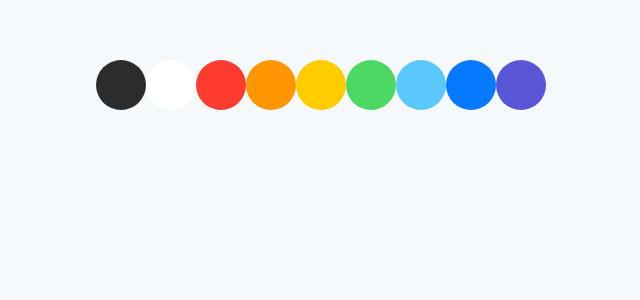
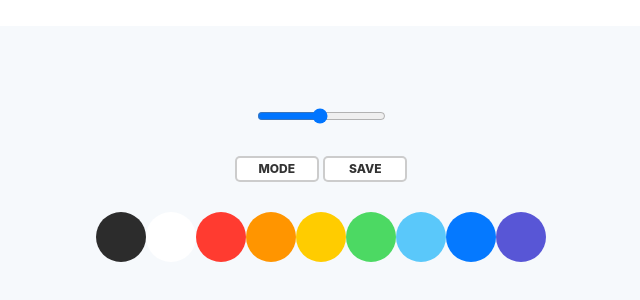
Before and after one commit to SeoHyeonMyeong/paint_web_js, a plain HTML site: page index.html in a window 1280 px wide. Shown: the part 724-1024 px from the top of the page, without its empty margins (319-959 px from the left). Before the commit the page ends 834 px from the top, so only its background shows below. Drawn offline with Linux system fonts and the light colour scheme.

Commit message:
Update: add UI of brush-size and buttons

```diff
--- a/index.html
+++ b/index.html
@@ -12,6 +12,21 @@
 <body>
     <canvas id="paint" class="canvas"></canvas>
     <div class="controls">
+        <div class="control_range">
+            <input
+             type="range"
+             id="range"
+             min="0.1"
+             max="5.0"
+             value="2.5"
+             step="0.1">
+        </div>
+
+        <div class="control_btns">
+            <button id="modeBtn">Mode</button>
+            <button id="saveBtn">Save</button>
+        </div>
+
         <div class="control_colors" id="colors">
             <div class="control_color" style="background-color:#2c2c2c"></div>
             <div class="control_color" style="background-color:white"></div>
--- a/style.css
+++ b/style.css
@@ -5,7 +5,8 @@ body {
     display: flex;
     flex-direction: column;
     align-items: center;
-    padding-top: 4px;
+    padding: 50px 0px;
+
 }
 
 .canvas {
@@ -13,12 +14,44 @@ body {
     height: 700px;
     background-color: white;
     border-radius: 15px;
-    box-shadow : 0 4px 6px rgba(50,50,93,0.11) 0.1px 3px rgba(0,0,0,0.08)
+    box-shadow: 0 4px 6px rgba(50,50,93,0.11) 0 1px 3px rgba(0,0,0,0.08)
 }
 
 .controls {
     margin-top: 80px;
+    display: flex;
+    flex-direction: column;
+    align-items: center;
 }
+
+.controls .control_range {
+    margin-bottom: 30px;
+}
+
+.controls .control_btns {
+    margin-bottom: 30px;
+}
+
+.controls .control_btns button{
+    all: unset;
+    cursor: pointer;
+    background-color: white;
+    padding: 5px 0px;
+    width: 80px;
+    text-align: center;
+    border-radius: 5px;
+    box-shadow: 0 4px 6px rgba(50,50,93,0.11) 0 1px 3px rgba(0,0,0,0.08);
+    border: 2px solid rgba(0, 0, 0, 0.2);
+    color: rgba(0, 0, 0, 0.8);
+    text-transform: uppercase;
+    font-weight: 800;
+    font-size: 12px;
+}
+
+.controls .control_btns button:active {
+    transform: scale(0.98);
+}
+
 
 .controls .control_colors {
     display: flex;
@@ -29,5 +62,5 @@ body {
     height: 50px;
     border-radius: 25px;
     cursor: pointer;
-    box-shadow : 0 4px 6px rgba(50,50,93,0.11) 0.1px 3px rgba(0,0,0,0.08)
+    box-shadow: 0 4px 6px rgba(50,50,93,0.11) 0 1px 3px rgba(0,0,0,0.08)
 }
```
